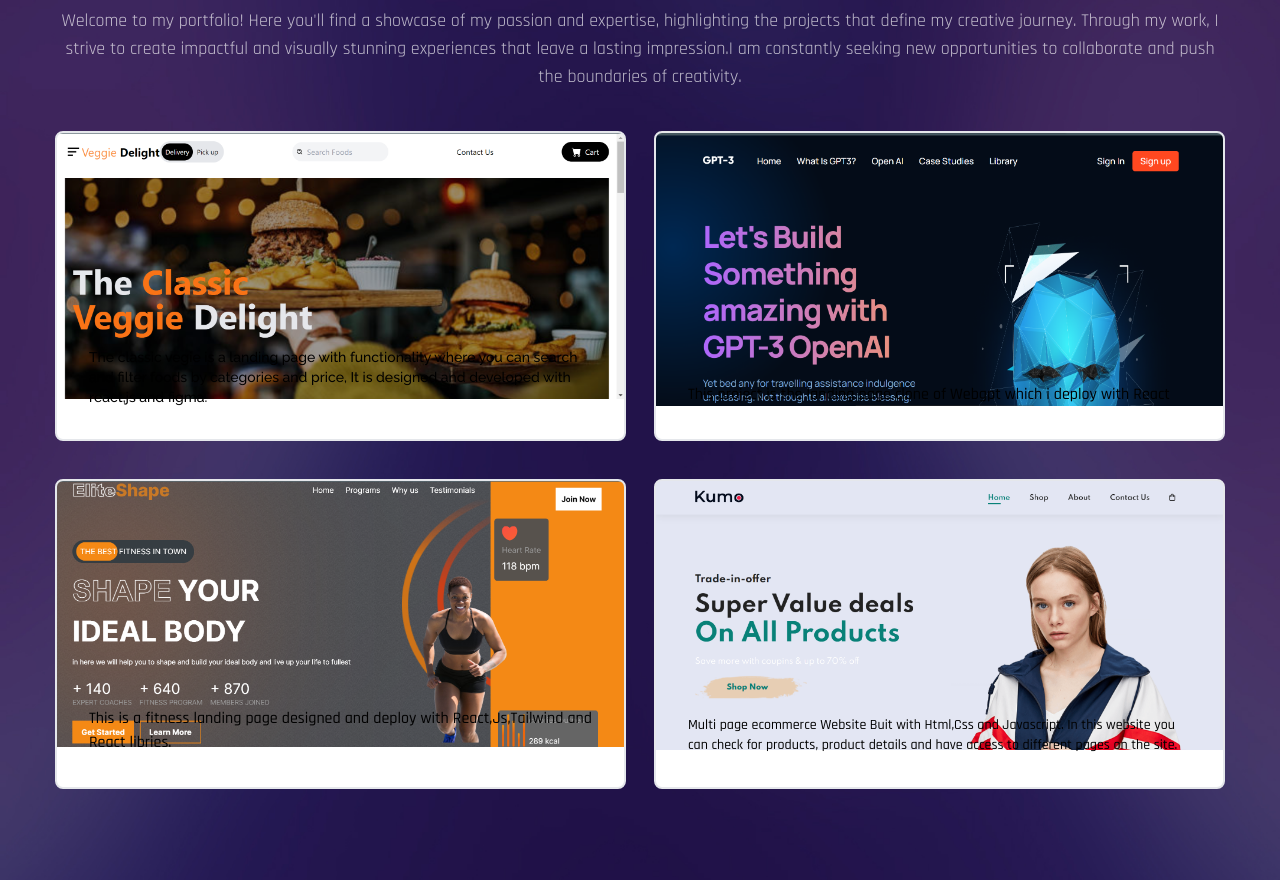
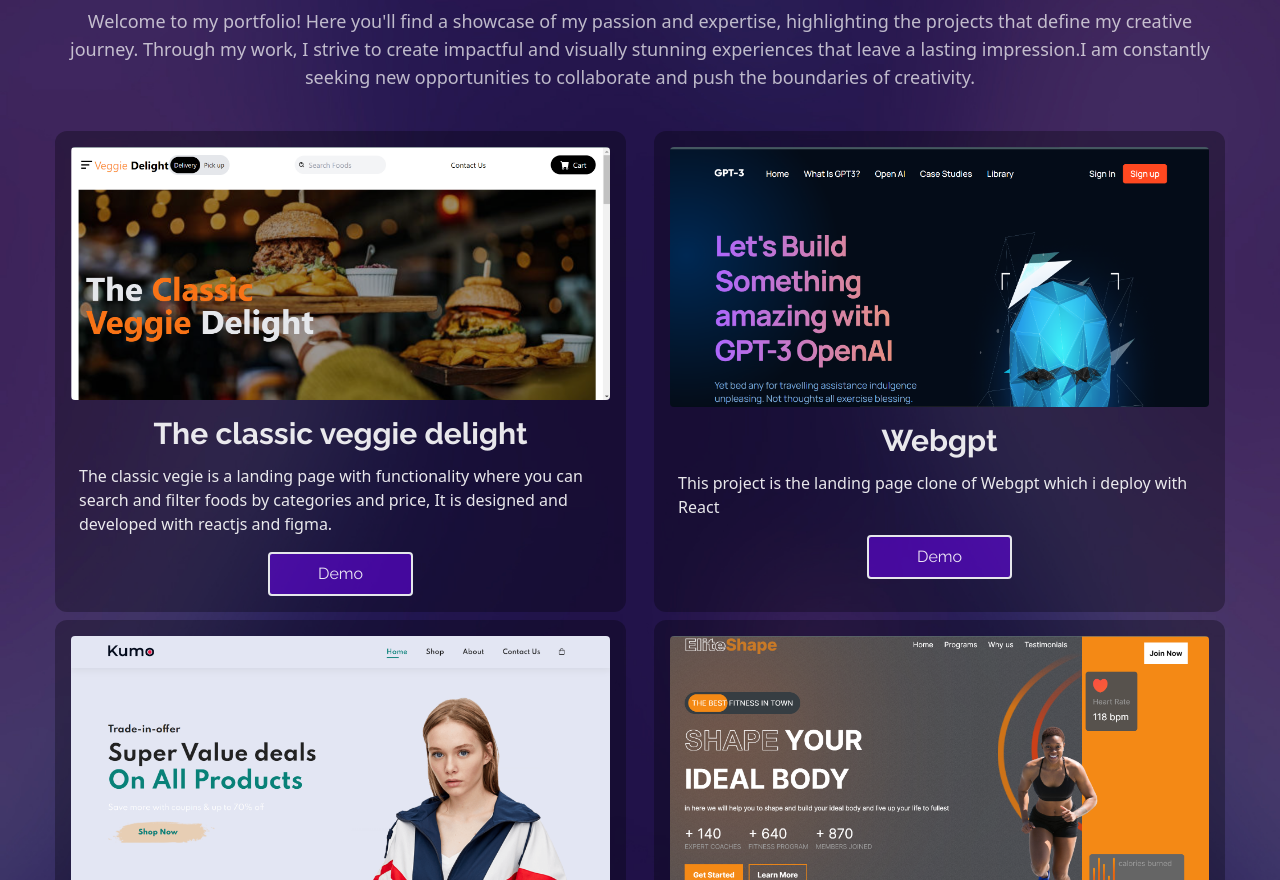
Before and after one commit to oluwabukola2610/portfolio, a React (Vite) app: page / in a window 1280 px wide. Shown: the part 1920-2800 px from the top of the page. Built offline with nearby package versions, Linux system fonts and the light colour scheme; a web font is replaced by a local one.

Commit message:
new stiles change

```diff
--- a/src/component/About.jsx
+++ b/src/component/About.jsx
@@ -11,7 +11,7 @@
         <h1 className="text-4xl md:text-5xl text-center text-white/80 font-extrabold font-secondary">
           Passion Fuels Purpose!
         </h1>
-        <div className="grid grid-cols-1 space-y-6 md:grid-cols-2 md:space-x-6 lg:space-x-24 mt-5 items-center  ">
+        <div className="grid grid-cols-1 space-y-6 md:grid-cols-2 md:gap-x-8 lg:gap-x-28 mt-5 items-center  ">
           <motion.div
             variants={fadeIn("right", 0.4)}
             initial="hidden"
@@ -22,7 +22,7 @@
             <h2 className="capitalize font-primary text-white/70 font-bold text-2xl border-accent border-b-2 p-2 inline">
               About me
             </h2>
-            <p className=" text-lg text-white/70 p-2 lg:p-0 text-justify font-serif">
+            <p className=" text-lg text-white/70 p-2 lg:p-0 text-justify font-sans">
               A Front-end Web Developer based in Lagos with 1 year of experience
               in the field. Although I started my career in the field of
               Chemistry, But my true passion lay in the realm of technology and
@@ -40,7 +40,6 @@
             whileInView={"show"}
             viewport={{ once: false, amount: 0.3 }}
             className="hidden lg:flex relative border-2 w-fit border-accent/50  rounded-2xl h-max border-solid border-r-[12px]">
-
               <img src={bg} alt="" className="rounded-2xl bg " />
           </motion.div>
           <motion.div
--- a/src/component/Banner.jsx
+++ b/src/component/Banner.jsx
@@ -11,8 +11,8 @@
       className="min-h-[85vh] lg:min-h-[75vh] flex items-center lg:max-w-[1640px]"
     >
       <div className="container mx-auto">
-        <div className="flex flex-col gap-y-6 lg:flex-row items-center lg:gap-x-12">
-          <div className="flex-1 text-center lg:text-left  ">
+        <div className="flex flex-col gap-y-6 lg:flex-row items-center lg:gap-x-20">
+          <div className="flex-1 text-center lg:text-justify max-w-md  ">
             <motion.h1
               variants={fadeIn("up", 0.3)}
               initial="hidden"
@@ -40,7 +40,7 @@
             >
               As a skilled front-end developer, I am dedicated to turning ideas
               into innovative web applications and delivering high-quality
-              results.Explore my latest projects and articles, showcasing my
+              results. Explore my latest projects and articles, showcasing my
               expertise in React.js and web development.
             </motion.p>
             <div className="items-center flex justify-center lg:justify-start mb-12 mx-auto lg:mx-0">
--- a/src/component/Projects.jsx
+++ b/src/component/Projects.jsx
@@ -1,10 +1,49 @@
 import { motion } from "framer-motion";
-import { BsFillPlayCircleFill } from "react-icons/bs";
+// import { BsFillPlayCircleFill } from "react-icons/bs";
 import { fadeIn } from "../../variant";
+import project from "../assets/portfolio/project.png";
+import project2 from "../assets/portfolio/project2.png";
+import project3 from "../assets/portfolio/project3.png";
+import project4 from "../assets/portfolio/project4.png";
 
 const Projects = () => {
+  const works = [
+    {
+      id: 1,
+      img: project,
+      name: "The classic veggie delight",
+      text: "The classic vegie is a landing page with functionality where you can search and filter foods by categories and price, It is designed and developed with reactjs and figma.",
+      link: "https://web-gbt-27rd.vercel.app/",
+    },
+    {
+      id: 2,
+      img: project2,
+      name: "Webgpt",
+      text: "This project is the landing page clone of Webgpt which i deploy with React",
+      link: "https://web-gbt.vercel.app/",
+    },
+
+    {
+      id: 3,
+      img: project4,
+      text: "This is a fitness landing page designed and deploy with React,Js,Tailwind and React libries.",
+      name: "Elite fitness",
+      link: "https://web-gbt.vercel.app/",
+    },
+
+    {
+      id: 4,
+      img: project3,
+      name: "Wemo Ecommerce",
+      text: "Multi page ecommerce Website Buit with Html,Css and Javascript. In this website you can check for products,product details and have access to different pages on the site.",
+      link: "https://wemo-ecommerce-12.vercel.app/",
+    },
+  ];
   return (
-    <div id="project" className="py-12 px-4 flex items-center text-white lg:max-w-[1640px]">
+    <div
+      id="project"
+      className="py-12 px-4 flex items-center text-white lg:max-w-[1640px]"
+    >
       <div className="mx-auto container">
         <div className="space-y-6 md:space-y-10">
           <div className="flex flex-col items-center gap-4">
@@ -22,7 +61,7 @@
               initial="hidden"
               whileInView={"show"}
               viewport={{ once: false, amount: 0.7 }}
-              className=" text-lg text-center text-white/70 p-2 lg:p-0  font-secondary"
+              className=" text-lg text-center text-white/70 p-2 lg:p-0  font-sans"
             >
               Welcome to my portfolio! Here you&#x27;ll find a showcase of my
               passion and expertise, highlighting the projects that define my
@@ -32,106 +71,38 @@
               collaborate and push the boundaries of creativity.
             </motion.p>
           </div>
-          <div className="grid grid-cols-1 md:grid-cols-2 text-black gap-2 md:gap-5 lg:gap-7">
-            <div className="group relative block h-[320px] ">
-              <div className="relative rounded-lg flex md:h-[310px] h-[260px] transform items-end border-2 bg-white bg-project bg-no-repeat bg-contain transition-transform group-hover:scale-105 group-hover:opacity-70">
-                <div className="p-4 !pt-0 transition-opacity group-hover:absolute group-hover:opacity-0 sm:p-6 lg:p-8">
-                  <h2 className="mt-4 text-sm font-medium ">
-                    The classic vegie is a landing page with functionality where
-                    you can search and filter foods by categories and price, It
-                    is designed and developed with react,js and figma.
-                  </h2>
+          <div className="grid grid-cols-1 md:grid-cols-2 text-black gap-2 md:gap-x-5 lg:gap-x-7">
+            {works.map((project) => (
+              <div
+                key={project.id}
+                className="bg-[#010105]/30 text-white/90 p-4 rounded-xl hover:scale-105 hover:opacity-6 "
+              >
+                <img
+                  className="rounded mb-4"
+                  src={project.img}
+                  alt={project.name}
+                />
+                <div>
+                  <h4 className="pb-3 text-center font-bold text-xl md:text-3xl">
+                    {project.name}
+                  </h4>
+                  <p className="pb-4 text-xs md:text-base md:mx-2  font-sans">
+                    {project.text}
+                  </p>
                 </div>
-
-                <div className="absolute p-4  opacity-0 transition-opacity group-hover:relative group-hover:opacity-100 sm:p-6 lg:p-8 z-10 ">
+                <div className="flex gap-6 justify-center ">
                   <a
+                    href={project.link}
+                    className="border-2 px-8 py-1 md:px-12 md:py-2 rounded bg-[#7000FF]/50 hover:bg-[#E8E8FF] hover:text-black"
                     target="_blank"
-                    rel="noreferrer"
-                    href="https://web-gbt-27rd.vercel.app/"
+                    rel="noopener noreferrer"
+                    aria-label="Check project demo"
                   >
-                    <BsFillPlayCircleFill
-                      size={40}
-                      className="text-center text-accent/60"
-                    />
+                    Demo
                   </a>
                 </div>
               </div>
-            </div>
-
-            <div className="group relative block h-[320px] ">
-              <div className="relative rounded-lg flex md:h-[310px] h-[260px] transform items-end border-2 bg-white  bg-project2 bg-no-repeat bg-contain transition-transform group-hover:scale-105 group-hover:opacity-70">
-                <div className="p-4 !pt-0 transition-opacity group-hover:absolute group-hover:opacity-0 sm:p-6 lg:p-8">
-                  <h2 className="mt-4 text-md font-secondary font-medium ">
-                    This project is the landing page clone of Webgpt which i
-                    deploy with React
-                  </h2>
-                </div>
-
-                <div className="absolute p-4  opacity-0 transition-opacity group-hover:relative group-hover:opacity-100 sm:p-6 lg:p-8 z-10 ">
-                  <a
-                    target="_blank"
-                    rel="noreferrer"
-                    href="https://web-gbt.vercel.app/"
-                  >
-                    <BsFillPlayCircleFill
-                      size={40}
-                      className="text-center text-accent/60"
-                    />
-                  </a>
-                </div>
-              </div>
-            </div>
-
-            <div className="group relative block h-[320px] ">
-              <div className="relative rounded-lg flex md:h-[310px] h-[260px] transform items-end border-2 bg-white bg-project3 bg-no-repeat bg-contain transition-transform group-hover:scale-105 group-hover:opacity-70">
-                <div className="p-4 !pt-0 transition-opacity group-hover:absolute group-hover:opacity-0 sm:p-6 lg:p-8">
-                  <h2 className="mt-4 text-md font-medium  font-secondary">
-                    This is a fitness landing page designed and deploy with
-                    React,Js,Tailwind and React libries.
-                  </h2>
-                </div>
-
-                <div className="absolute p-4  opacity-0 transition-opacity group-hover:relative group-hover:opacity-100 sm:p-6 lg:p-8 z-10 ">
-                  <a
-                    target="_blank"
-                    rel="noreferrer"
-                    href="https://web-gbt.vercel.app/"
-                  >
-                    <BsFillPlayCircleFill
-                      size={40}
-                      className="text-center text-accent/60"
-                    />
-                  </a>
-                </div>
-              </div>
-            </div>
-
-            <div className="group relative block h-[320px] ">
-              <div className="relative rounded-lg flex md:h-[310px] h-[260px] transform items-end border-2 bg-white bg-project4 bg-no-repeat bg-contain transition-transform group-hover:scale-105 group-hover:opacity-70">
-                <div className="p-4 !pt-0 transition-opacity group-hover:absolute group-hover:opacity-0 sm:p-6 lg:p-8">
-                  <h2 className="mt-4 text-sm font-medium font-secondary">
-                    Multi page ecommerce Website Buit with Html,Css and
-                    Javascript. In this website you can check for products,
-                    product details and have access to
-                    different pages on the site.
-                  </h2>
-                </div>
-
-                <div className="absolute p-4  opacity-0 transition-opacity group-hover:relative group-hover:opacity-100 sm:p-6 lg:p-8 z-10 ">
-                  <a
-                    target="_blank"
-                    rel="noreferrer"
-                    href="https://wemo-ecommerce-12.vercel.app/"
-                  >
-                    <BsFillPlayCircleFill
-                      size={40}
-                      className="text-center text-accent/60"
-                    />
-                  </a>
-                </div>
-              </div>
-            </div>
-
+            ))}
           </div>
         </div>
       </div>
--- a/src/component/Social.jsx
+++ b/src/component/Social.jsx
@@ -8,7 +8,7 @@
       id: 1,
       child: (
         <>
-          LinkedIn <FaLinkedin size={20} />
+          LinkedIn <FaLinkedin size={25} />
         </>
       ),
       href: "linkedin.com/in/mudashir-roheemoh-74127824b",
@@ -18,7 +18,7 @@
       id: 2,
       child: (
         <>
-          Github <FaGithub size={20} />
+          Github <FaGithub size={25} />
         </>
       ),
       href: "https://github.com/oluwabukola2610",
@@ -27,7 +27,7 @@
       id: 3,
       child: (
         <>
-          Mail <FiMail size={20} />
+          Mail <FiMail size={25} />
         </>
       ),
       href: "mailto:roheemohmudashir@gmail.com",
@@ -36,7 +36,7 @@
       id: 4,
       child: (
         <>
-          Resume <BsFillPersonLinesFill size={20} />
+          Resume <BsFillPersonLinesFill size={25} />
         </>
       ),
       href: "/public/ROHEEMOH_MUDASHIR_Resume_23-04-2023-07-58-47.pdf",
```
